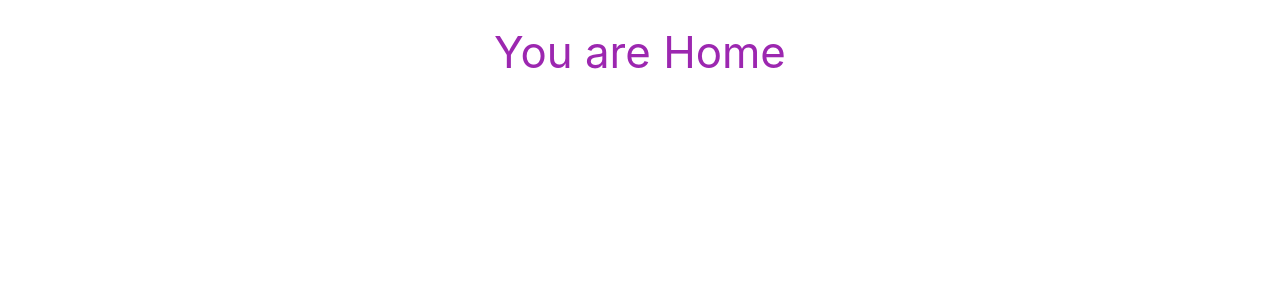
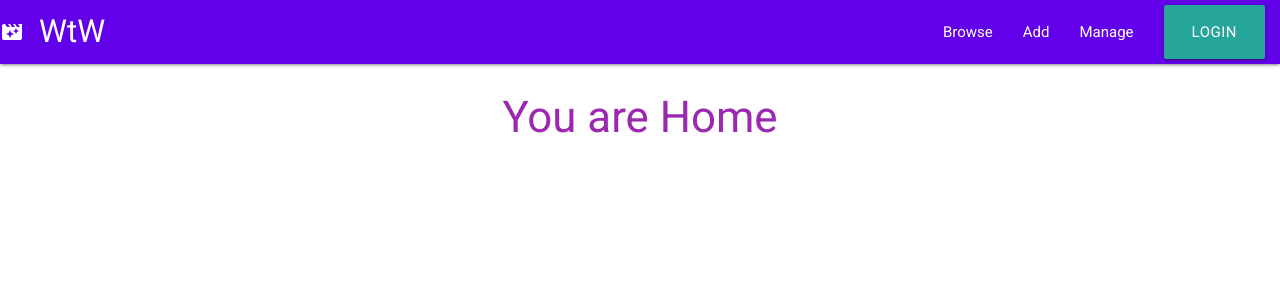
Before and after one commit to jltps/WtW-ms3, a Flask app: template templates/home.html in a window 1280 px wide. Shown: the top 300 px of the page. Run offline with Flask 2, Linux system fonts and the light colour scheme; the template is opened without the code that fills it, so the values that code supplies are empty; some libraries are stand-ins or nearby versions.

Commit message:
Add navbar

```diff
--- a/static/css/style.css
+++ b/static/css/style.css
@@ -0,0 +1,5 @@
+@import url('https://fonts.googleapis.com/css2?family=Roboto:ital,wght@0,100;0,300;0,400;0,500;0,700;0,900;1,100;1,300;1,400;1,500;1,700;1,900&display=swap');
+
+body {
+    font-family: Roboto, sans-serif;
+}
--- a/static/js/script.js
+++ b/static/js/script.js
@@ -1,3 +1,7 @@
 /*
     jQuery for MaterializeCSS initialization
 */
+
+$(document).ready(function(){
+    $('.sidenav').sidenav();
+  });
--- a/templates/base.html
+++ b/templates/base.html
@@ -3,8 +3,7 @@
 <head>
     <meta charset="UTF-8">
     <meta name="viewport" content="width=device-width, initial-scale=1.0">
-    <link rel="stylesheet" href="https://cdnjs.cloudflare.com/ajax/libs/font-awesome/5.13.1/css/all.min.css"
-        integrity="sha512-xA6Hp6oezhjd6LiLZynuukm80f8BoZ3OpcEYaqKoCV3HKQDrYjDE1Gu8ocxgxoXmwmSzM4iqPvCsOkQNiu41GA==" crossorigin="anonymous" type="text/css">
+    <link href="https://fonts.googleapis.com/icon?family=Material+Icons" rel="stylesheet">
     <link rel="stylesheet" href="https://cdnjs.cloudflare.com/ajax/libs/materialize/1.0.0/css/materialize.min.css" type="text/css">
     <link rel="stylesheet" href="{{ url_for('static', filename='css/style.css') }}" type="text/css">
     {% block styles %}
@@ -12,7 +11,26 @@
     <title>What to Watch</title>
 </head>
 <body>
+    <nav class="nav-extended text-shadow deep-purple accent-4">
+        <div class="nav-wrapper">
+          <a href="#!" class="brand-logo"><i class="large material-icons">movie_filter</i> WtW </a>
+          <a href="#" data-target="mobile-demo" class="sidenav-trigger right"><i class="material-icons">menu</i></a>
+          <ul class="right hide-on-med-and-down">
+            <li><a href="#">Browse</a></li>
+            <li><a href="#">Add</a></li>
+            <li><a href="#">Manage</a></li>
+            <a class="waves-effect waves-light btn-large" href="#">Login</a>
+          </ul>
+        </div>
+    </nav>
 
+      <ul class="sidenav" id="mobile-demo">
+        <h3 class="center-align">Menu</h3>
+        <li><a href="#" class="center-align">Browse</a></li>
+        <li><a href="#" class="center-align">Add</a></li>
+        <li><a href="#" class="center-align">Manage</a></li>
+        <li><a class="waves-effect waves-light btn-large center-align" href="#">Login</a></li>
+      </ul>
 
 
     <section>
```
